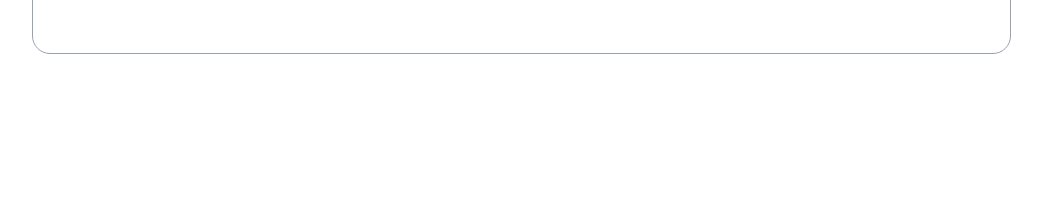
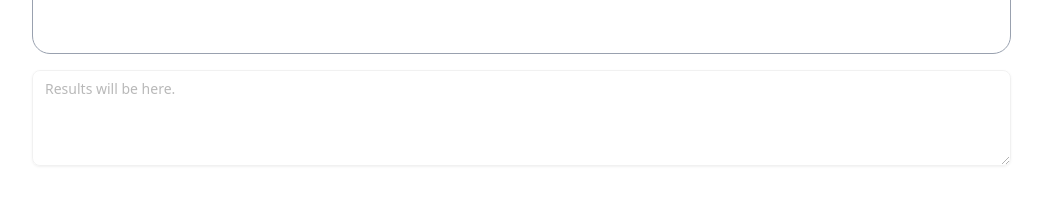
Before and after one commit to ArcLKN/graph_theory_petri, a React (Vite) app: page / in a window 1280 px wide. Shown: the part 586-790 px from the top of the page, without its empty margins (32-1074 px from the left). Built offline with nearby package versions, Linux system fonts and the light colour scheme.

Commit message:
Results area

```diff
--- a/src/App.jsx
+++ b/src/App.jsx
@@ -14,6 +14,7 @@
 	DropdownMenuSeparator,
 	DropdownMenuTrigger,
 } from "@/components/ui/dropdown-menu"
+import { Textarea } from "@/components/ui/textarea"
 import { Hand, HandGrab, Eraser, Settings } from "lucide-react";
 
 function addPlace(setPlaces) {
@@ -72,10 +73,11 @@
 	const [placingTransition, setPlacingTransition] = useState(false);
 	const [transitions, setTransitions] = useState([]);
 
-
 	const selectedPlace = places.find((place) => place.id === selectedElement) || null;
 	const selectedArc = arcs.find((a) => a.id === selectedElement) || null;
 	const selectedTransition = transitions.find(t => t.id === selectedElement);
+
+	const [result, setResult] = useState("");
 
 
 	return (
@@ -158,8 +160,8 @@
 								<DropdownMenuContent>
 									<DropdownMenuLabel>Simulation</DropdownMenuLabel>
 									<DropdownMenuSeparator />
-									<DropdownMenuItem onClick={() => { }}>X</DropdownMenuItem>
-									<DropdownMenuItem onClick={() => { }}>Y</DropdownMenuItem>
+									<DropdownMenuItem onClick={() => { setResult("Good") }}>X</DropdownMenuItem>
+									<DropdownMenuItem onClick={() => { setResult("") }}>Y</DropdownMenuItem>
 									<DropdownMenuItem onClick={() => { }}>Z</DropdownMenuItem>
 								</DropdownMenuContent>
 							</DropdownMenu>
@@ -481,6 +483,25 @@
 							>
 								◉
 							</Button>
+							<Button
+								variant="outline"
+								className="absolute text-blue-500"
+								size="icon"
+								style={{
+									left:
+										(places.find(p => p.id === selectedArc.to) || transitions.find(t => t.id === selectedArc.to)).x,
+									top:
+										(places.find(p => p.id === selectedArc.to) || transitions.find(t => t.id === selectedArc.to)).y,
+								}}
+								onClick={() =>
+									setEditingArcEnd({
+										arcId: selectedArc.id,
+										end: "to",
+									})
+								}
+							>
+								◉
+							</Button>
 						</>
 					)}
 					{arcs.map((arc) => {
@@ -521,6 +542,7 @@
 						);
 					})}
 				</div>
+				<Textarea placeholder="Results will be here." disabled value={result} className="w-full h-24" />
 			</div>
 		</>
 	);
--- /dev/null
+++ b/src/components/ui/textarea.jsx
@@ -0,0 +1,18 @@
+import * as React from "react"
+
+import { cn } from "@/lib/utils"
+
+const Textarea = React.forwardRef(({ className, ...props }, ref) => {
+  return (
+    <textarea
+      className={cn(
+        "flex min-h-[60px] w-full rounded-md border border-input bg-transparent px-3 py-2 text-base shadow-sm placeholder:text-muted-foreground focus-visible:outline-none focus-visible:ring-1 focus-visible:ring-ring disabled:cursor-not-allowed disabled:opacity-50 md:text-sm",
+        className
+      )}
+      ref={ref}
+      {...props} />
+  );
+})
+Textarea.displayName = "Textarea"
+
+export { Textarea }
```
